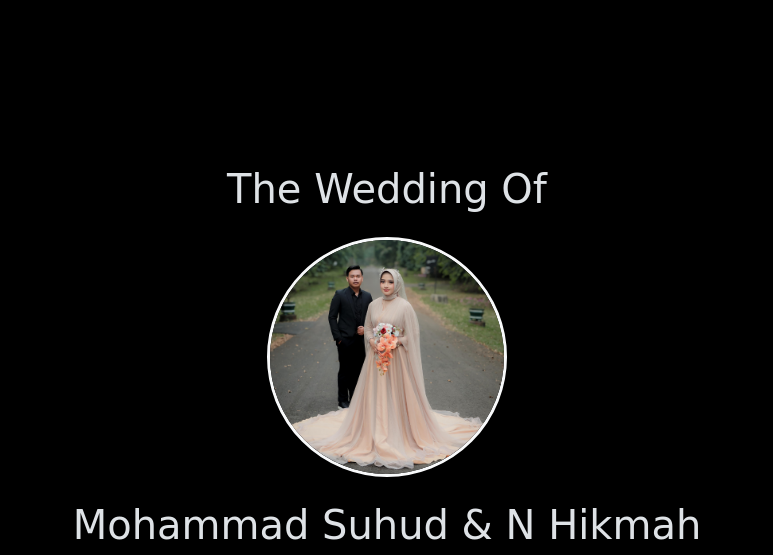
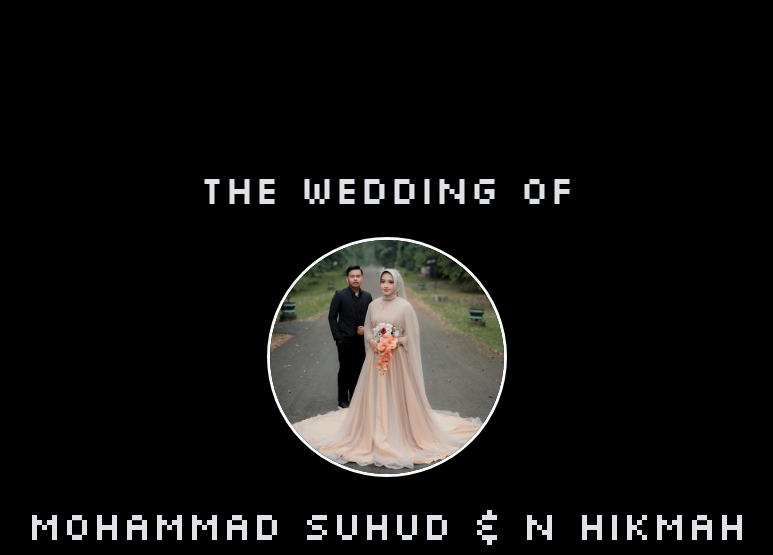
Before and after one commit to rev4rt/rtprojex, a website with bundled scripts: page index.html in a window 1280 px wide. Shown: the top 555 px of the page, without its empty margins (253-1026 px from the left). Built offline with nearby package versions, Linux system fonts and the light colour scheme.

Commit message:
Update app.css

```diff
--- a/css/app.css
+++ b/css/app.css
@@ -17,7 +17,7 @@ body {
 }
 
 .font-esthetic {
-    font-family: 'Bilbo Swash Caps', cursive !important;
+    font-family: 'Silkscreen', sans-serif !important;
 }
 
 .font-arabic {
```
